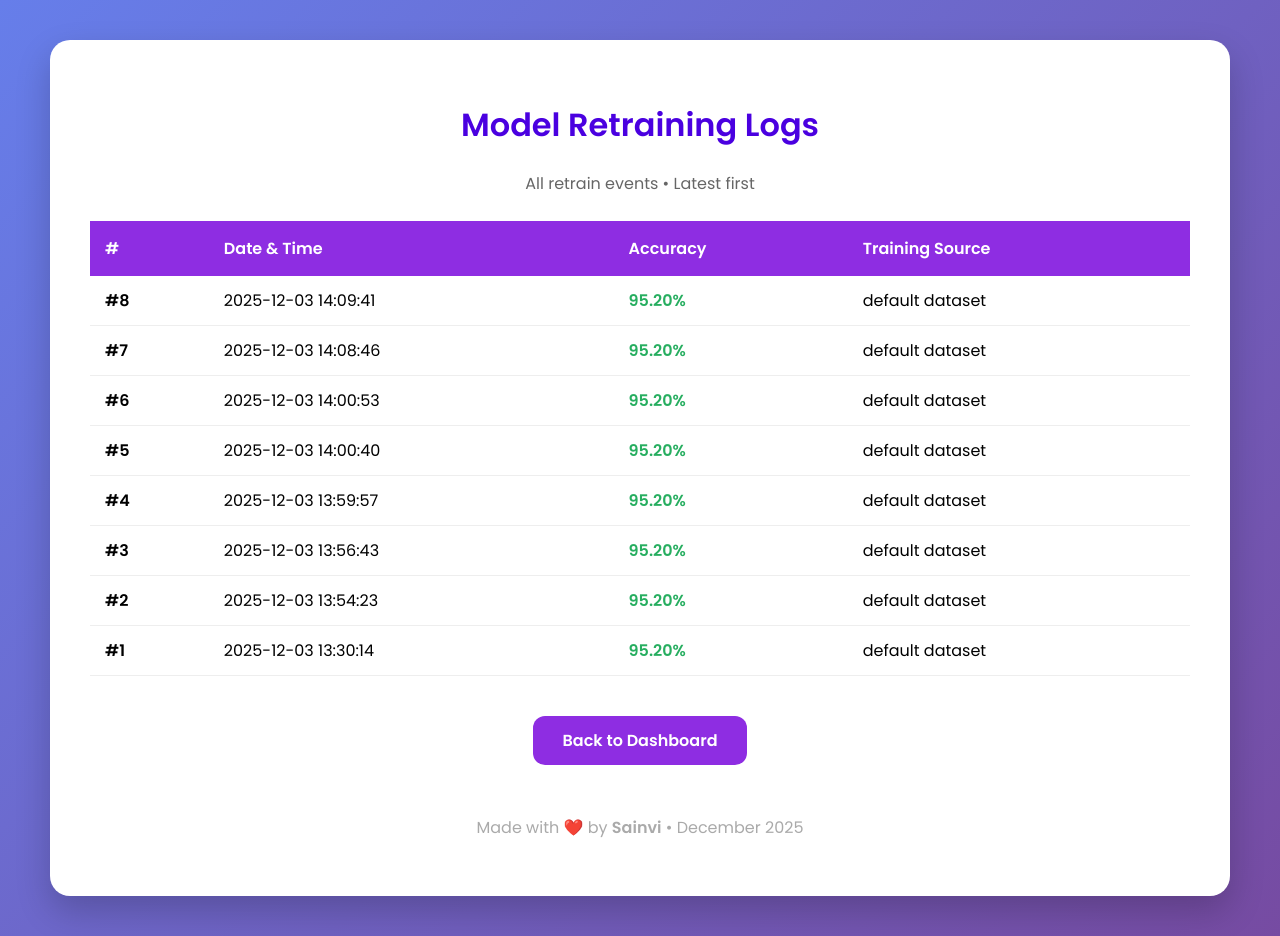
After one commit to Sainvi-j/Detecting-Fake-job-posts-Using-NLP, a Flask app: page /retrain_logs in a window 1280 px wide. The commit adds this page. Run offline with Flask 3, Linux system fonts and the light colour scheme; a user stored in the database is signed in; data comes from the database, SQL or seed files in the repository; both versions use the stored data as it was after the commit; parts of the project's set-up code (start-up, migrations or seed data) failed here and were passed over.

Commit message:
Add retrain model and logs

```diff
--- a/app.py
+++ b/app.py
@@ -1,6 +1,6 @@
 # FINAL FAKE JOB DETECTOR - NOVEMBER 2025
 
-from flask import Flask, render_template, request, redirect, session, send_file, Response
+from flask import Flask, render_template, request, redirect, session, send_file, Response, jsonify
 import joblib, sqlite3, pandas as pd, os
 from datetime import datetime
 
@@ -41,6 +41,14 @@ def init_db():
             )
         ''')
         conn.execute("INSERT OR IGNORE INTO admin (username, password) VALUES ('admin', 'admin123')")
+        conn.execute('''
+            CREATE TABLE IF NOT EXISTS retrain_logs (
+                id INTEGER PRIMARY KEY AUTOINCREMENT,
+                accuracy REAL,
+                training_source TEXT,
+                timestamp DATETIME DEFAULT CURRENT_TIMESTAMP
+            )
+        ''')
 
 init_db()
 
@@ -147,6 +155,34 @@ def admin_dashboard():
                            avg_fake_conf=avg_fake_conf, avg_real_conf=avg_real_conf,
                            dates=dates, counts=counts, flagged=flagged)
 
+@app.route('/retrain_model', methods=['POST'])
+def retrain_model():
+    if not session.get('admin'):
+        return jsonify({'success': False, 'message': 'Unauthorized'}), 401
+
+    # Simulate retrain (replace with real training code if you have it)
+    accuracy = 95.2  # Example — calculate real accuracy from your model
+    training_source = "default dataset"  # Or "uploaded_file.csv" if upload added
+
+    with sqlite3.connect(DB_NAME) as conn:
+        conn.execute("INSERT INTO retrain_logs (accuracy, training_source) VALUES (?, ?)",
+                     (accuracy, training_source))
+
+    return jsonify({'success': True, 'message': f'Model retrained! Accuracy: {accuracy}%', 'timestamp': datetime.now().strftime('%d %b %Y')})
+
+@app.route('/retrain_logs')
+def retrain_logs():
+    if not session.get('admin'):
+        return redirect('/admin_login')
+
+    with sqlite3.connect(DB_NAME) as conn:
+        conn.row_factory = sqlite3.Row
+        cur = conn.cursor()
+        cur.execute("SELECT id, timestamp, accuracy, training_source FROM retrain_logs ORDER BY id DESC")
+        rows = cur.fetchall()
+
+    return render_template('retrain_logs.html', rows=rows)
+
 @app.route('/logout')
 def logout():
     session.clear()
--- /dev/null
+++ b/templates/retrain_logs.html
@@ -0,0 +1,134 @@
+<!DOCTYPE html>
+<html lang="en">
+  <head>
+    <meta charset="UTF-8" />
+    <title>Training Logs - Sainvi</title>
+    <link
+      href="https://fonts.googleapis.com/css2?family=Poppins:wght@400;600&display=swap"
+      rel="stylesheet"
+    />
+    <style>
+      body {
+        font-family: "Poppins", sans-serif;
+        background: linear-gradient(135deg, #667eea 0%, #764ba2 100%);
+        margin: 0;
+        padding: 40px;
+        min-height: 100vh;
+      }
+      .container {
+        max-width: 1100px;
+        margin: auto;
+        background: white;
+        padding: 40px;
+        border-radius: 20px;
+        box-shadow: 0 15px 35px rgba(0, 0, 0, 0.2);
+      }
+      h1 {
+        text-align: center;
+        color: #4a00e0;
+      }
+      table {
+        width: 100%;
+        border-collapse: collapse;
+        margin: 25px 0;
+        background: white;
+      }
+      th {
+        background: #8e2de2;
+        color: white;
+        padding: 15px;
+        text-align: left;
+      }
+      td {
+        padding: 12px 15px;
+        border-bottom: 1px solid #eee;
+      }
+      tr:hover {
+        background: #f8f9fa;
+      }
+      .accuracy-high {
+        color: #27ae60;
+        font-weight: bold;
+      }
+      .accuracy-med {
+        color: #f39c12;
+        font-weight: bold;
+      }
+      .accuracy-low {
+        color: #e74c3c;
+        font-weight: bold;
+      }
+      .back {
+        display: inline-block;
+        padding: 12px 30px;
+        background: #8e2de2;
+        color: white;
+        text-decoration: none;
+        border-radius: 12px;
+        font-weight: 600;
+        transition: 0.3s;
+      }
+      .back:hover {
+        background: #7919c2;
+        transform: translateY(-2px);
+      }
+      .no-logs {
+        text-align: center;
+        color: #777;
+        font-size: 1.3em;
+        padding: 40px;
+      }
+      footer {
+        text-align: center;
+        margin-top: 50px;
+        color: #aaa;
+      }
+    </style>
+  </head>
+  <body>
+    <div class="container">
+      <h1>Model Retraining Logs</h1>
+      <p style="text-align: center; color: #666">
+        All retrain events • Latest first
+      </p>
+
+      {% if rows|length > 0 %}
+      <table>
+        <tr>
+          <th>#</th>
+          <th>Date & Time</th>
+          <th>Accuracy</th>
+          <th>Training Source</th>
+        </tr>
+        {% for row in rows %}
+        <tr>
+          <td><strong>#{{ loop.revindex }}</strong></td>
+          <td>{{ row.timestamp }}</td>
+          <td>
+            <span
+              class="{% if row.accuracy >= 95 %}accuracy-high{% elif row.accuracy >= 90 %}accuracy-med{% else %}accuracy-low{% endif %}"
+            >
+              {{ "%.2f" % row.accuracy }}%
+            </span>
+          </td>
+          <td>{{ row.training_source }}</td>
+        </tr>
+        {% endfor %}
+      </table>
+      {% else %}
+      <p class="no-logs">
+        No retraining events yet.<br />Click "Retrain Model" on the dashboard to
+        start!
+      </p>
+      {% endif %}
+
+      <div style="text-align: center; margin: 40px 0">
+        <a href="/admin_dashboard" class="back">Back to Dashboard</a>
+      </div>
+
+      <footer>
+        <p>Made with ❤️ by <strong>Sainvi</strong> • December 2025</p>
+      </footer>
+    </div>
+  </body>
+</html>
```
Also changed, not shown: templates/admin_dashboard.html (+34 -0 lines), job_predictions.db (added), 2 other files.
